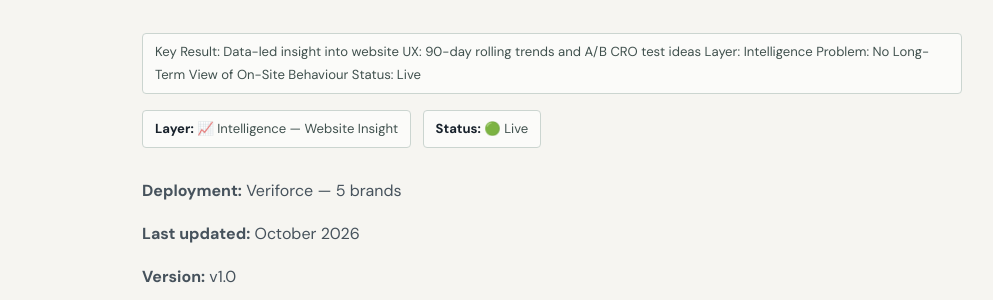
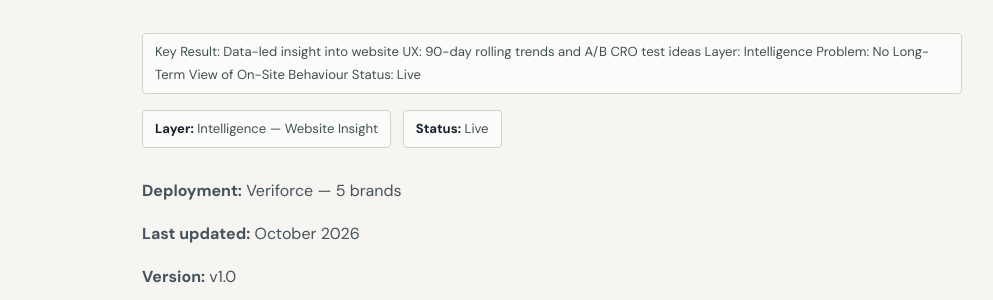
Before and after one commit to georgefwmurray/Marketing-Operations-Control-Centre, a Jekyll site: the page built from Agents/Clarity Website Analyst/Clarity-Website-Analyst.md, in a window 1280 px wide and 900 px high, scrolled down 344 px. Shown: the part 140-440 px from the top of the window, without its empty margins (48-1041 px from the left). Built offline with Jekyll 4.4.1, drawn with Linux system fonts in a browser that asks for light colours.

```diff
--- a/Agents/Clarity Website Analyst/Clarity-Website-Analyst.md
+++ b/Agents/Clarity Website Analyst/Clarity-Website-Analyst.md
@@ -14,9 +14,9 @@ Status: Live
 
 ---
 
-**Layer:** 📈 Intelligence — Website Insight
+**Layer:** Intelligence — Website Insight
 
-**Status:** 🟢 Live
+**Status:** Live
 
 **Platform:** Microsoft Clarity API · Power Automate · SharePoint · Microsoft Copilot Studio
 
```
